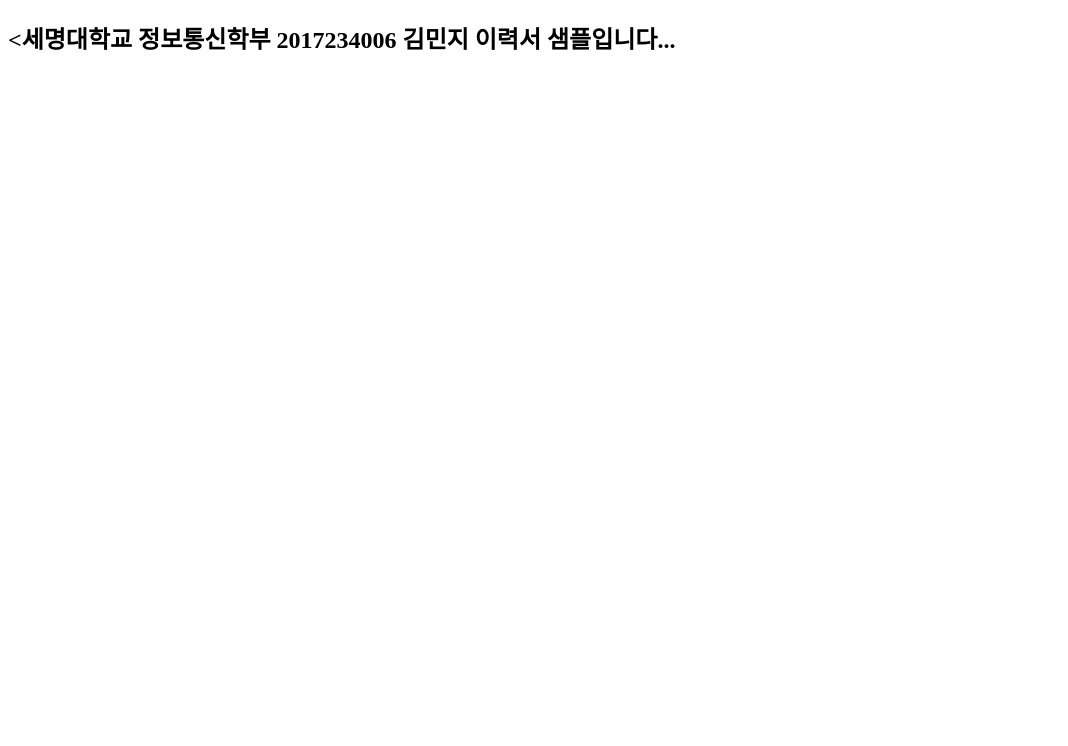
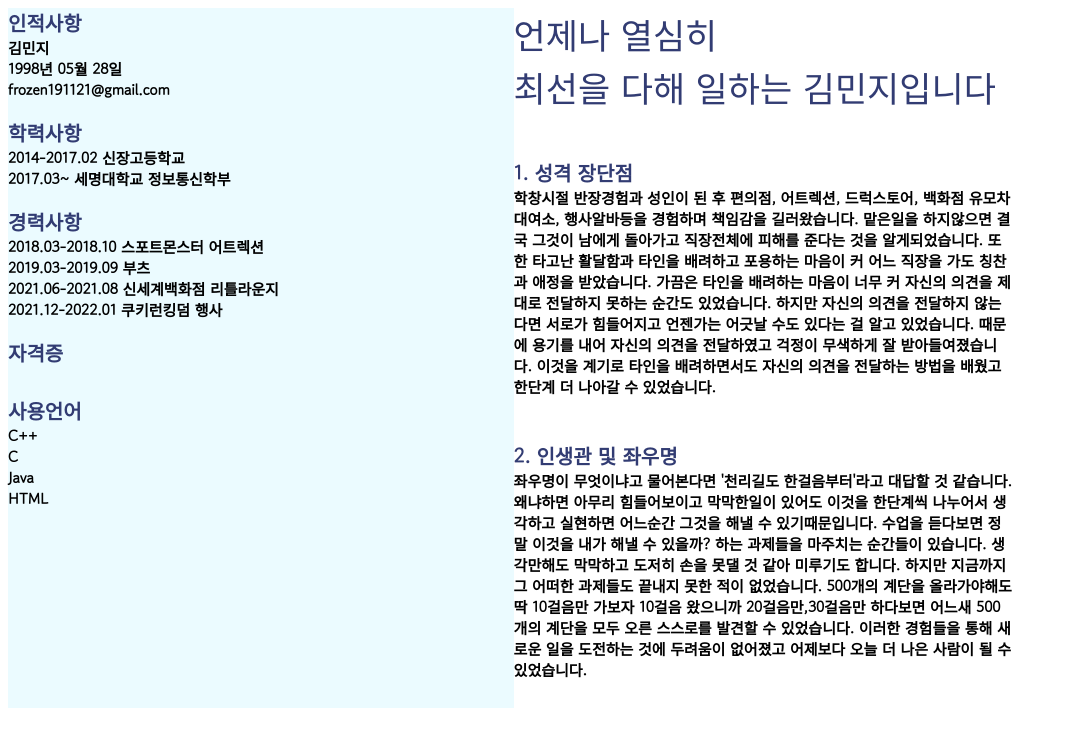
Before and after one commit to mjkim05/resume, a plain HTML site: page index.html in a window 1280 px wide. Shown: the whole page, without its empty margins (0-1068 px from the left). Drawn offline with Linux system fonts and the light colour scheme.

Commit message:
second commit

```diff
--- a/index.html
+++ b/index.html
@@ -4,9 +4,102 @@
     <meta charset="UTF-8">
     <meta http-equiv="X-UA-Compatible" content="IE=edge">
     <meta name="viewport" content="width=device-width, initial-scale=1.0">
+    <link href="https://fonts.googleapis.com/css2?family=Black+Han+Sans&display=swap" rel="stylesheet">
+    <link href="https://fonts.googleapis.com/css2?family=Gowun+Dodum&display=swap" rel="stylesheet">
     <title>Document</title>
+    <style>
+        #main {
+            float: right;
+            margin: 0 auto;
+            position: relative;
+            width: 60%;
+            height: 700px;
+            background-color: white;
+            font-size: 35px;
+            color: #323C73;
+            font-family: 'Black Han Sans';
+        }
+        #saidbar {
+            float: left;
+            width: 40%;
+            height: 700px;
+            background-color: #EBFBFF;
+        }
+        nav{
+            width: 100%;
+            font-size: 20px;
+            font-family: 'Gowun Dodum';
+            font-weight: bold;
+            color: #323C73;
+
+        }
+        #sidebarul{
+            border:10px;
+            list-style: none;
+        }
+        li{
+            font-size: 15px;
+            width: 500px;
+            font-style: normal;
+            color: black;
+        }
+
+    </style>
 </head>
 <body>
-    <h2><세명대학교 정보통신학부 2017234006 김민지 이력서 샘플입니다... </h2>
+<div id="main"> 언제나 열심히<br> 최선을 다해 일하는 김민지입니다<br>
+    <ui id="sidebarul">
+        <br>
+        <nav> 1. 성격 장단점
+        <li> 학창시절 반장경험과 성인이 된 후 편의점, 어트렉션, 드럭스토어, 백화점 유모차 대여소, 행사알바등을 경험하며 책임감을 길러왔습니다. 맡은일을 하지않으면 결국 그것이 남에게 돌아가고 직장전체에 피해를 준다는 것을 알게되었습니다.
+            또한 타고난 활달함과 타인을 배려하고 포용하는 마음이 커 어느 직장을 가도 칭찬과 애정을 받았습니다. 가끔은 타인을 배려하는 마음이 너무 커 자신의 의견을 제대로 전달하지 못하는 순간도 있었습니다. 하지만 자신의 의견을 전달하지 않는다면
+            서로가 힘들어지고 언젠가는 어긋날 수도 있다는 걸 알고 있었습니다. 때문에 용기를 내어 자신의 의견을 전달하였고 걱정이 무색하게 잘 받아들여졌습니다. 이것을 계기로 타인을 배려하면서도 자신의 의견을 전달하는 방법을 배웠고 한단계 더
+            나아갈 수 있었습니다.
+        </li>
+    </nav>
+    <br>
+    <nav> 2. 인생관 및 좌우명
+        <li> 좌우명이 무엇이냐고 물어본다면 '천리길도 한걸음부터'라고 대답할 것 같습니다. 왜냐하면 아무리 힘들어보이고 막막한일이 있어도 이것을 한단계씩 나누어서 생각하고 실현하면 어느순간 그것을 해낼 수 있기때문입니다. 수업을 듣다보면
+            정말 이것을 내가 해낼 수 있을까? 하는 과제들을 마주치는 순간들이 있습니다. 생각만해도 막막하고 도저히 손을 못댈 것 같아 미루기도 합니다. 하지만 지금까지 그 어떠한 과제들도 끝내지 못한 적이 없었습니다. 500개의 계단을 올라가야해도
+            딱 10걸음만 가보자 10걸음 왔으니까 20걸음만,30걸음만 하다보면 어느새 500개의 계단을 모두 오른 스스로를 발견할 수 있었습니다. 이러한 경험들을 통해 새로운 일을 도전하는 것에 두려움이 없어졌고 어제보다 오늘 더 나은 사람이 될 수 있었습니다.
+
+        </li>
+    </nav>
+    </ui>
+<br>
+</div>
+
+<div id="saidbar">
+    <ui id="sidebarul">
+    <nav>인적사항
+            <li>김민지</li>
+            <li>1998년 05월 28일</li>
+            <li>frozen191121@gmail.com</li>
+    </nav>
+    <br>
+    <nav>학력사항
+        <li>2014-2017.02 신장고등학교 </li>
+        <li>2017.03~ 세명대학교 정보통신학부 </li>
+
+    </nav>
+    <br>
+    <nav> 경력사항
+        <li>2018.03-2018.10 스포트몬스터 어트렉션</li>
+        <li>2019.03-2019.09 부츠 </li>
+        <li>2021.06-2021.08 신세계백화점 리틀라운지</li>
+        <li>2021.12-2022.01 쿠키런킹덤 행사</li>
+    </nav>
+    <br>
+    <nav>자격증
+        <li></li>
+        <br>
+        <nav> 사용언어
+            <li>C++</li>
+            <li>C</li>
+            <li>Java</li>
+            <li>HTML</li>
+        </nav>
+    </ui>
+</div>
 </body>
 </html>
```
Also changed, not shown: index2.html (added).
